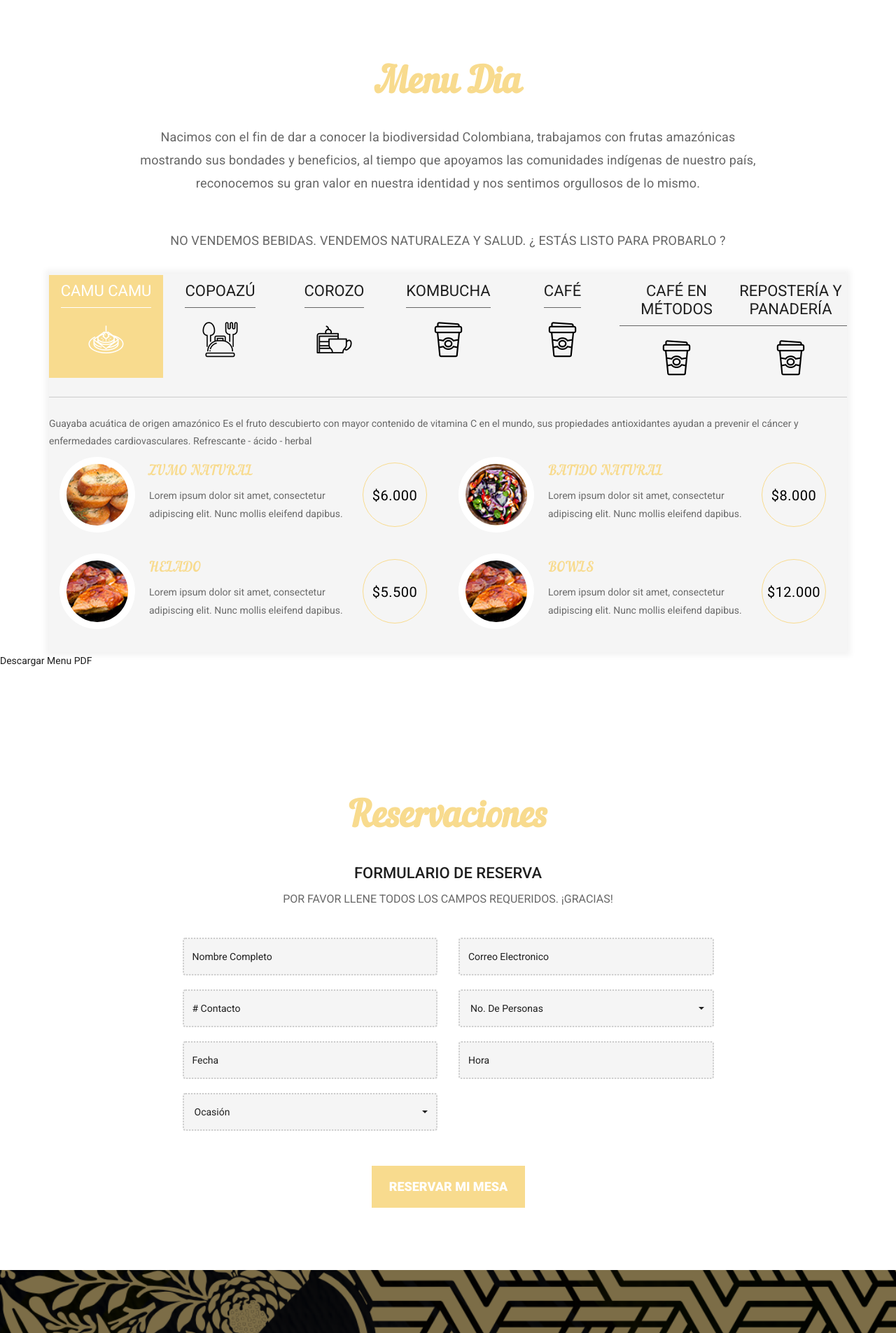
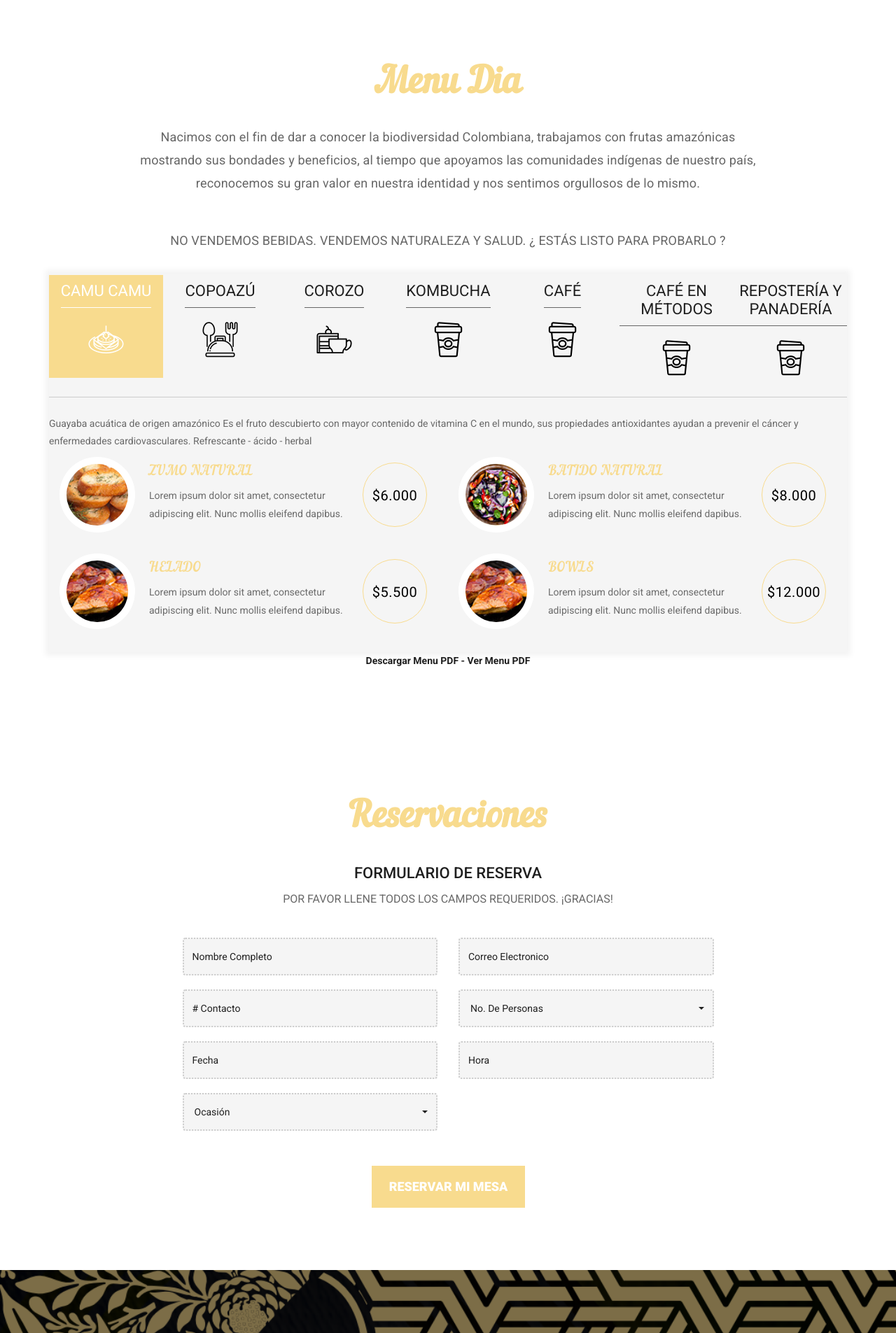
Before and after one commit to SingularDrinks/singulardrinks, a Jekyll site: the page built from index.html, in a window 1280 px wide. Shown: the part 902-2807 px from the top of the page at 70% size. Built offline with Jekyll 4.4.1, drawn with Linux system fonts in a browser that asks for light colours; some web fonts are replaced.

Commit message:
refactor

```diff
--- a/_includes/site-section.html
+++ b/_includes/site-section.html
@@ -461,9 +461,15 @@
     <!-- end row -->
   </div>
   <!-- end container -->
-  <a href="/assets/document/cartadia.pdf" download="Carta_dia_inuasual_2021">
-    Descargar Menu PDF
-  </a>
+  <div class="text-menu-download text-center">
+    <a href="/assets/document/cartadia.pdf" download="Carta_dia_inuasual_2021">
+      Descargar Menu PDF -
+    </a>
+    <a href="https://inusualrooftop.com/carta-tarde-noche/index.html" target="_blank">
+      Ver Menu PDF
+    </a>
+  </div>
+
 </div>
 <!-- end menu -->
 
--- a/assets/css/style.css
+++ b/assets/css/style.css
@@ -907,6 +907,10 @@ html, body{ height: 100%; }
 	color:#fff;
 }
 
+.text-menu-download a{
+    font-weight: bold;
+}
+
 /*------------------------------------------------------------------
     TEAM AREA
 -------------------------------------------------------------------*/
```
